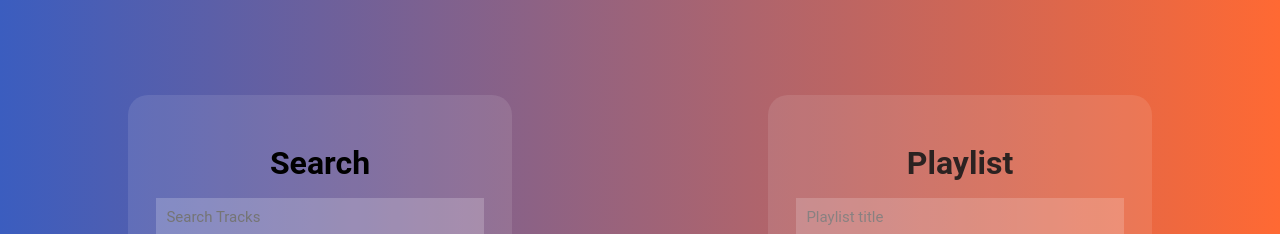
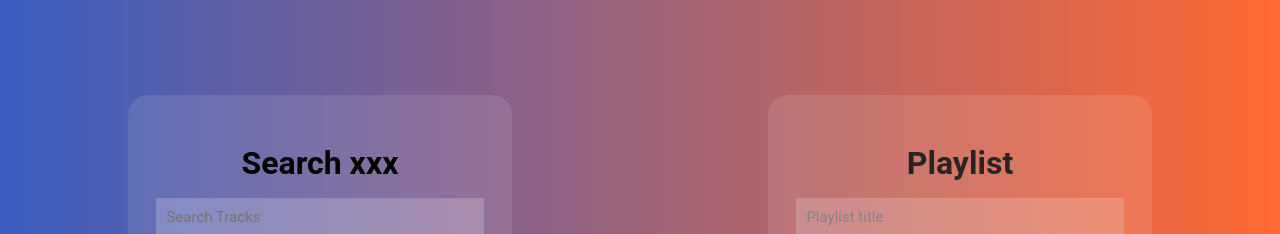
Before and after one commit to Alexs9090909/playmakerapp, a React (Create React App) app: page /App in a window 1280 px wide. Shown: the top 234 px of the page. Built offline with nearby package versions, Linux system fonts and the light colour scheme.

Commit message:
test xxx

```diff
--- a/src/components/App/App.js
+++ b/src/components/App/App.js
@@ -51,7 +51,7 @@ const App = () => {
       <div className={styles.BlueSection}>
         <div className={styles.SearchContainerBackground}></div>
         <div className={styles.SearchContainer}>
-          <h1 className={styles.SearchTitle}>Search</h1>
+          <h1 className={styles.SearchTitle}>Search xxx</h1>
           <SearchBar className={styles.SearchBar} searchSpotify={searchSpotify} />
           <Tracklist tracklistData={trackSearchList} addPlaylistTracks={addPlaylistTracks} />
         </div>
```
